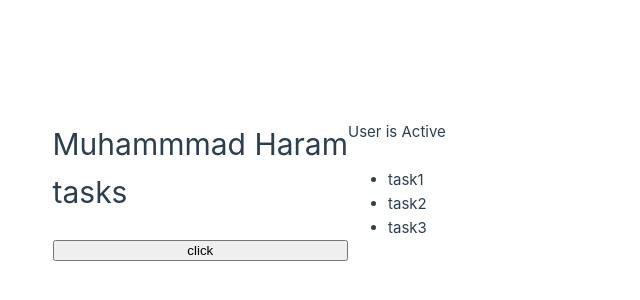
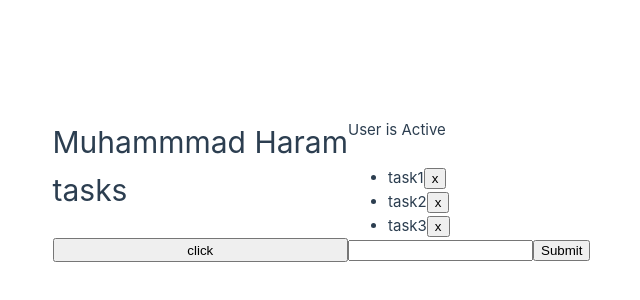
Before and after one commit to Muhammad-Haram/Job-listing-web-with-Vue.js, a Vue app: page / in a window 1280 px wide. Shown: the part 210-510 px from the top of the page, without its empty margins (292-932 px from the left). Built offline with nearby package versions, Linux system fonts and the light colour scheme.

Commit message:
todo list demo

```diff
--- a/src/App.vue
+++ b/src/App.vue
@@ -5,6 +5,7 @@
 const name = ref("Muhammmad Haram");
 const status = ref("active");
 const tasks = ref(["task1", "task2", "task3"]);
+const newTask = ref("")
 
 const toggleStatus = () => {
     if (status.value === "active") {
@@ -15,6 +16,18 @@
         status.value = "active";
     }
 }
+
+const addTask = () => {
+    if (newTask.value.trim() !== "") {
+        tasks.value.push(newTask.value);
+        newTask.value = ""
+    }
+}
+
+const deleteTask = (index) => {
+    tasks.value.splice(index, 1);
+}
+
 </script>
 
 <template>
@@ -24,9 +37,18 @@
     <p v-else>User is not active</p>
     <h1>tasks</h1>
     <ul>
-        <li v-for="task in tasks" :key='task'>{{ task }}</li>
+        <li v-for="(task, index) in tasks" :key='task'>
+            <span>{{ task }}</span>
+            <button @click="deleteTask(index)">x</button>
+        </li>
     </ul>
 
     <button @click="toggleStatus">click</button>
 
+    <form @submit.prevent="addTask">
+        <label for="newTask"></label>
+        <input type="text" id="newTask" name="newTask" v-model="newTask" />
+        <button type="submit">Submit</button>
+    </form>
+
 </template>
```
